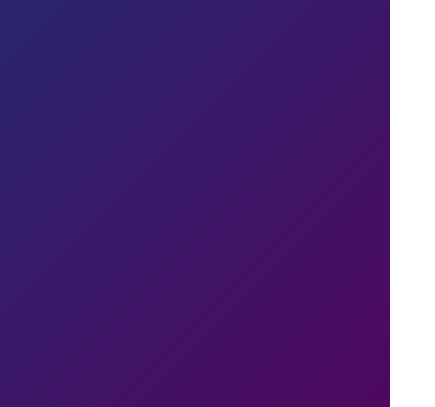
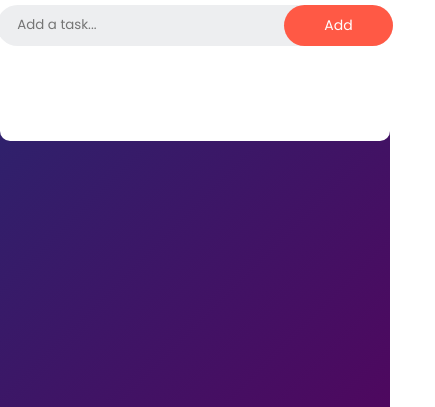
Before and after one commit to GhazanfarTaqi/todoapp, a plain HTML site: page index.html in a window 390 px wide. Shown: the part 437-844 px from the top of the page, 435 px wide, since content can reach past the window. Drawn offline with Linux system fonts and the light colour scheme.

Commit message:
responsive problem solved

```diff
--- a/styles.css
+++ b/styles.css
@@ -5,17 +5,29 @@
     font-family: "Poppins", sans-serif;
     box-sizing: border-box;
 }
+body{
+    display: flex;
+    align-items: center;
+    justify-content: center;
+}
 .container{
+    display: flex;
+    align-items: center;
+    justify-content: center;
     width: 100%;
     height: 100vh;
     background: linear-gradient(135deg,#153677,#4e085f);
-    padding: 10px;
+    /* padding: 10px; */
 }
 .todo-app{
+    display: flex;
+    align-items: center;
+    flex-direction: column;
+    justify-content: space-between;
     width: 100%;
     max-width: 540px;
     background: #fff;
-    margin: 100px  auto 20px;
+    /* margin: 100px  auto 20px; */
     padding: 40px 30px 70px;
     border-radius: 10px;
 }
@@ -56,6 +68,7 @@ button{
     cursor: pointer;
 }
 ul li{
+    width: 20em;
     list-style: none;
     font-size: 17px;
     padding: 12px 8px 12px 50px;
```
